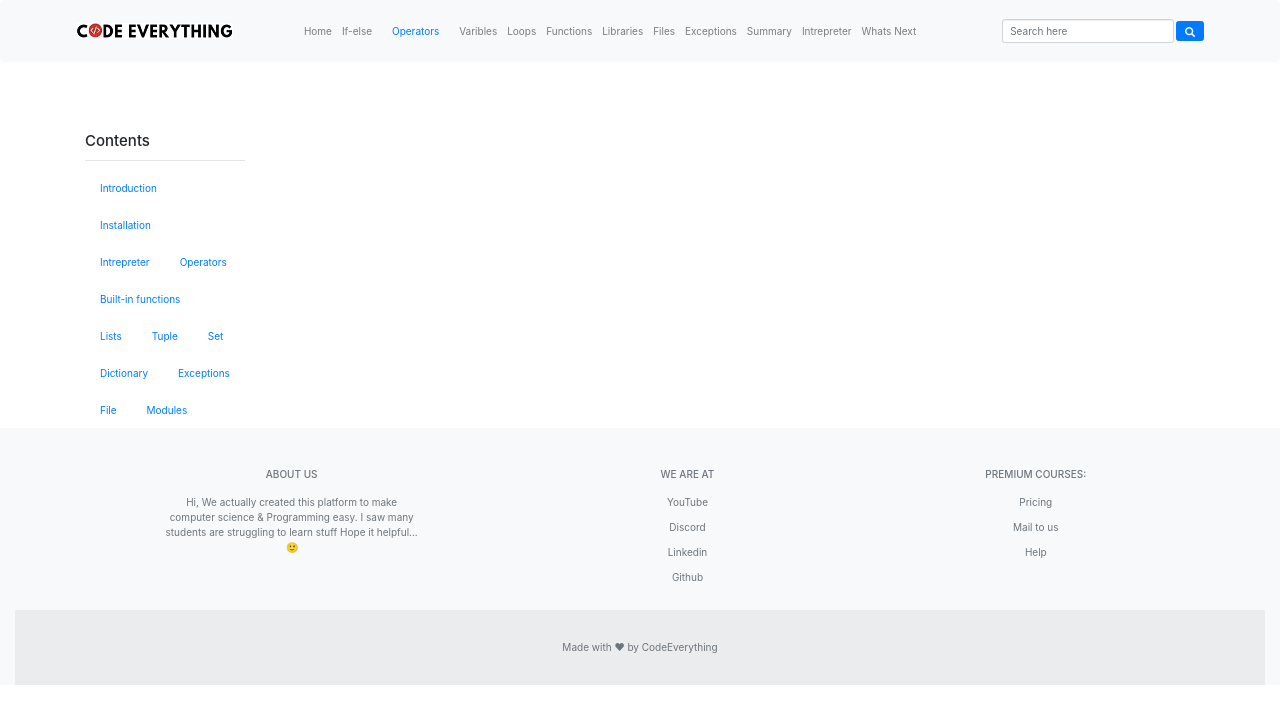
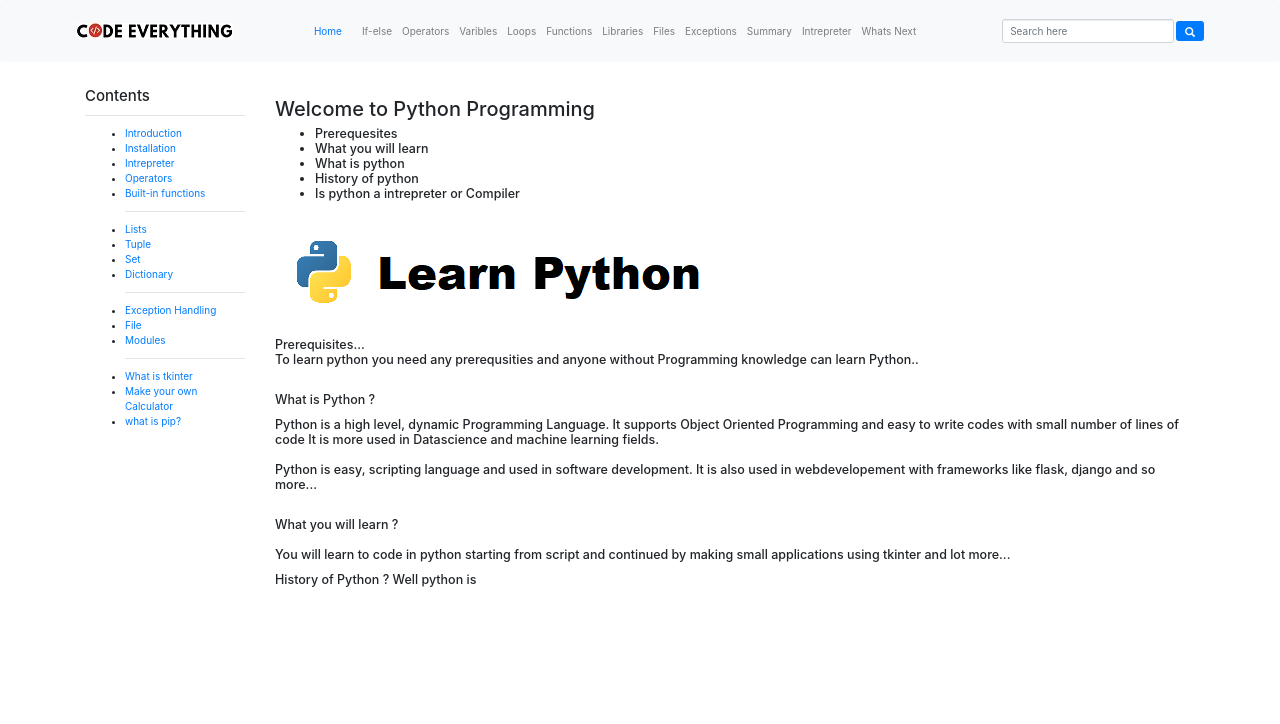
Before and after one commit to palanioffcl/codeeverything, a Flask app: page /python in a window 1280 px wide. Shown: the top 724 px of the page. Run offline with Flask 2, Linux system fonts and the light colour scheme; some libraries are stand-ins or nearby versions.

Commit message:
added some content in python page

```diff
--- a/app.py
+++ b/app.py
@@ -33,9 +33,9 @@ def learn_sql():
 def java():
     return render_template('java.html')
 
-@app.route('/pwn_reversing')
+@app.route('/pwn')
 def pwn_reverse():
-    return render_template('pwn_reverse.html')
+    return render_template('binary_exploitation.html')
 
 @app.route('/interviewprep')
 def interviewprep():
@@ -45,6 +45,14 @@ def interviewprep():
 def learn_php():
     return render_template('php.html')
 
+@app.route('/spss')
+def spss():
+    return render_template('spss.html')
+
+@app.route('/machine_learning')
+def machine_learning():
+    return render_template('machine_learning.html')
+
 
 if __name__ == '__main__':
     app.run(debug=True)
--- a/templates/python.html
+++ b/templates/python.html
@@ -10,10 +10,9 @@
     <div class="container-fluid">
       <image src="{{url_for('static',filename = '/logo.jpg')}}" >
         <ul class="nav navbar-nav navbar-left">
-
-          <li><a class="nav-link" href="/">Home</a></li>
+          <li><a class="active"   href="/">Home</a></li>
           <li><a class="nav-link" href="/python/ifelse">If-else</a></li>
-          <li><a class="active" href="/python/operators">Operators</a></li>
+          <li><a class="nav-link" href="/python/operators">Operators</a></li>
           <li><a class="nav-link" href="/python/variables">Varibles</a></li>
           <li><a class="nav-link" href="/python/loops">Loops</a></li>
           <li><a class="nav-link" href="/python/functions">Functions</a></li>
@@ -37,85 +36,84 @@
     </div>
   </nav>
 
-<div class="container" style="margin-top:70px;">
+<div class="container" style="margin-top:25px;">
   <div class="row">
     <div class="col-md-2">
       <h4>Contents</h4><hr>
-        <ul class="nav nav-stacked">
-          <li><a href="#">Introduction</a></li>
+        <ul>
+          <li><a href="/python">Introduction</a></li>
           <li><a href="/python/installation">Installation</a></li>
           <li><a href="/python/intrepreter">Intrepreter</a></li>
           <li><a href="/python/operator">Operators</a></li>
           <li><a href="/python/builtin">Built-in functions</a></li>
+          <hr>
           <li><a href="/python/lists">Lists</a></li>
           <li><a href="/python/tuple">Tuple</a></li>
           <li><a href="/python/set">Set</a></li>
           <li><a href="/python/dictionary">Dictionary</a></li>
-          <li><a href="/python/exceptions">Exceptions</a></li>
+          <hr>
+          <li><a href="/python/exceptions">Exception Handling</a></li>
           <li><a href="/python/files">File</a></li>
           <li><a href="/python/modules">Modules</a></li>
+          <hr>
+          <li><a href="/python/tkinter">What is tkinter</a></li>
+          <li><a href="/python/tkinter_calc">Make your own Calculator</a></li>
+          <li><a href="/python/pip">what is pip?</a></li>
         </ul>
+      </div>
+      <div class="col-md-10 h5">
+        <h2>Welcome to Python Programming</h2>
+          <ul>
+            <li>Prerequesites</li>
+            <li>What you will learn</li>
+            <li>What is python</li>
+            <li>History of python</li>
+            <li>Is python a intrepreter or Compiler</li>
+          </ul>
+
+          <img src="/static/python/python.png">
+          <p>Prerequisites...<br>
+          To learn python you need any prerequsities and anyone without Programming knowledge can learn Python..</p><br>
+
+          <p> What is Python ?</p>
+          <p>
+            Python is a high level, dynamic Programming Language. It supports Object Oriented Programming and easy to write codes with small number of lines of code
+            It is more used in Datascience and machine learning fields.<br><br>
+
+            Python is easy, scripting language and used in software development. It is also used in webdevelopement with frameworks like flask, django and so more...
+          </p><br>
+
+          <p>What you will learn ?<br><br>
+
+            You will learn to code in python starting from script and continued by making small applications using tkinter and lot more...
+
+          </p>
+          <p>
+            History of Python ?
+
+            Well python is
+          </p>
+
       </div>
     </div>
   </div>
 
 
 
-<footer class="text-center container-fluid text-lg-start bg-light text-muted">
 
-  <div class="container text-center text-md-start mt-5">
-      <div class="row mt-3">
 
-        <div class="col-md-3 col-lg-4 col-xl-3 mx-auto mb-4">
-          <h6 class="text-uppercase fw-bold mb-4">
-            <i class="fas fa-gem me-3"></i>About Us
-          </h6>
-          <p>
-            Hi, We actually created this platform to make computer science & Programming easy.
-            I saw many students are struggling to learn stuff Hope it helpful... 🙂</p>
-        </div>
 
-        <div class="col-md-2 col-lg-2 col-xl-2 mx-auto mb-4">
-         <h6 class="text-uppercase fw-bold mb-4">
-            We are at
-          </h6>
-          <p>
-            <a href="#!" class="text-reset">YouTube</a>
-          </p>
-          <p>
-            <a href="#!" class="text-reset">Discord</a>
-          </p>
-          <p>
-            <a href="#!" class="text-reset">Linkedin</a>
-          </p>
-          <p>
-            <a href="#!" class="text-reset">Github</a>
-          </p>
-        </div>
 
-        <div class="col-md-3 col-lg-2 col-xl-2 mx-auto mb-4">
-          <h6 class="text-uppercase fw-bold mb-4">
-            premium Courses:
-          </h6>
-          <p>
-            <a href="#!" class="text-reset">Pricing</a>
-          </p>
-          <p>
-            <a href="#!" class="text-reset">Mail to us</a>
-          </p>
-          <p>
-            <a href="#!" class="text-reset">Help</a>
-          </p>
-        </div>
 
-      </div>
-    </div>
 
-  <div class="text-center p-5" style="background-color: rgba(0, 0, 0, 0.05);">
-    Made with ❤ by
-    <a class="text-reset fw-bold" href="https://codeeverything.com/">CodeEverything</a>
-  </div>
-</footer>
+
+
+
+
+
+
+
+
 </body>
 <script src="https://maxcdn.bootstrapcdn.com/bootstrap/3.4.0/js/bootstrap.min.js"></script>
 <script src="https://ajax.googleapis.com/ajax/libs/jquery/3.6.0/jquery.min.js"></script>
```
Also changed, not shown: templates/home.html (+35 -37 lines), templates/machine_learning.html (added, +15 -0 lines), templates/spss.html (added, +15 -0 lines), static/python/python.png (added).
